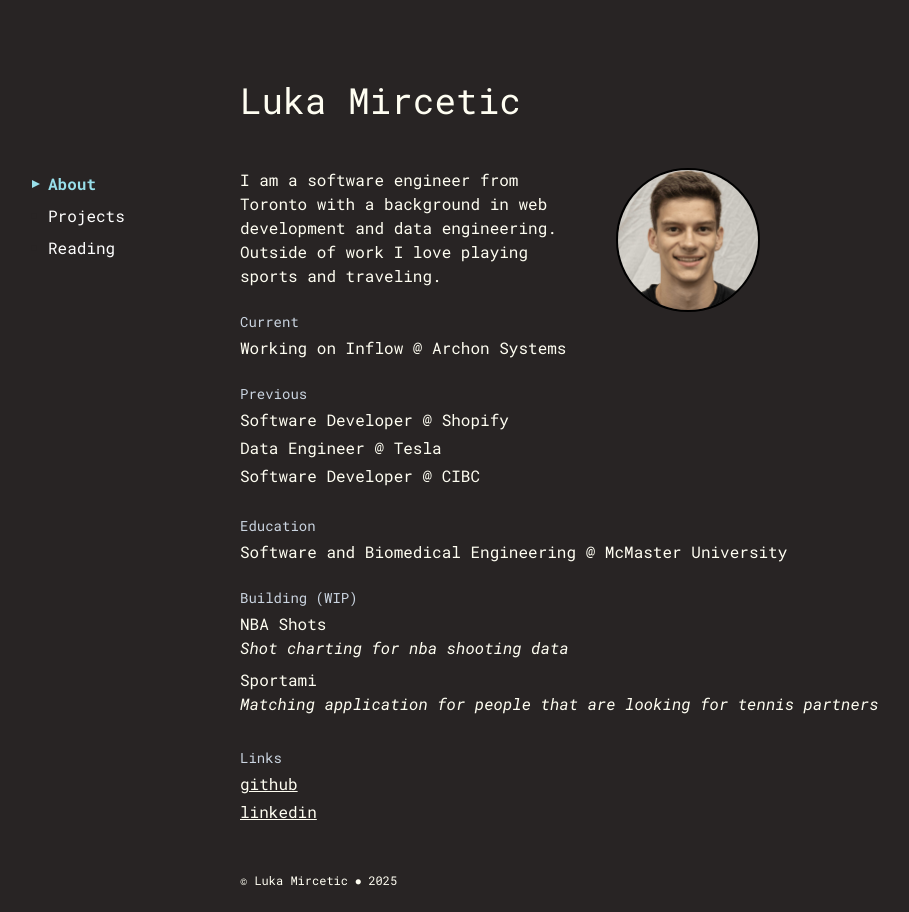
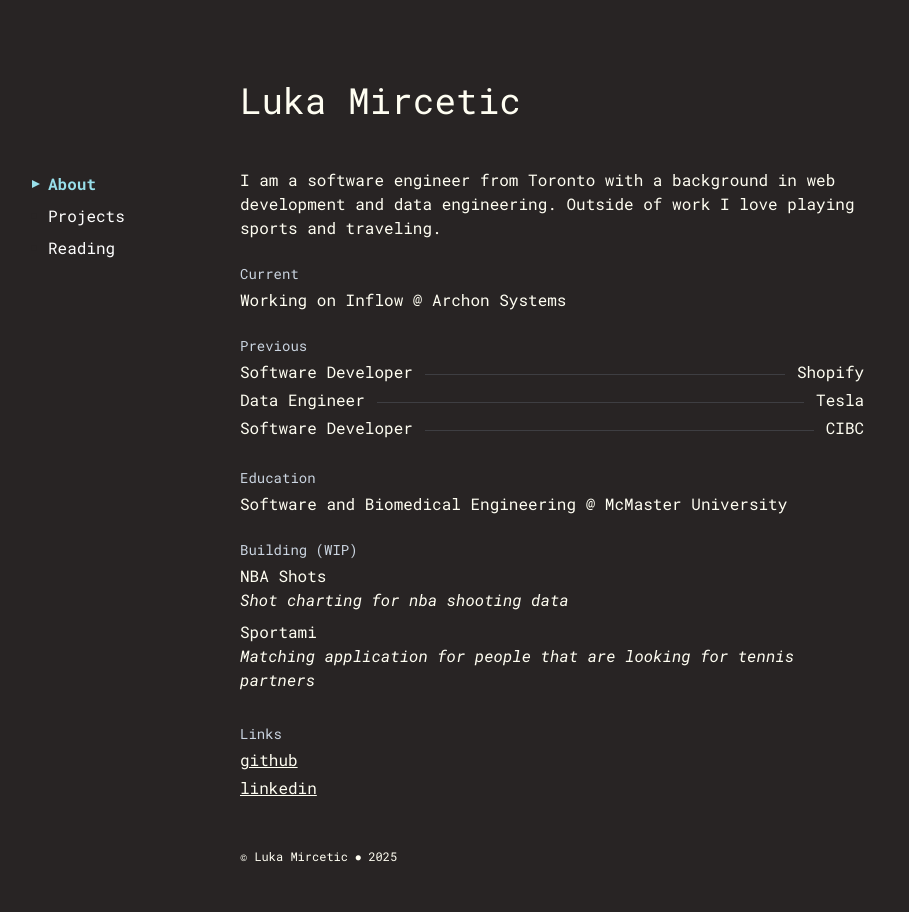
Before and after one commit to lukamircetic/lukaweb, a React (Vite) app: page / in a window 1280 px wide. Shown: the whole page, without its empty margins (160-1069 px from the left). After the commit the page ends 888 px from the top, so only its background shows below. Built offline with nearby package versions, Linux system fonts and the light colour scheme; no server answers.

Commit message:
Added experience changes

```diff
--- a/src/About.tsx
+++ b/src/About.tsx
@@ -1,34 +1,38 @@
-import ProfilePhoto from "./assets/luka2.jpg";
-
 function About() {
   return (
-    <div>
-      <div className="flex flex-col md:flex-row space-x-8">
-        <div className="basis-1/2 max-w-prose max-[925px]:mb-6">
+    <div className="flex flex-col gap-6 max-w-prose">
+      <div className="flex flex-col md:flex-row max-w-prose">
+        <div className="max-[925px]:mb-6">
           <p className="max-sm:text-sm ">
             I am a software engineer from Toronto with a background in web
             development and data engineering. Outside of work I love playing
             sports and traveling.
           </p>
         </div>
-        <div>
-          <img
-            src={ProfilePhoto}
-            className="w-36 rounded-full basis-1/3 sm:basis-1/3 border-2 border-black max-md:hidden"
-          />
-        </div>
       </div>
-      <div className="flex flex-col mb-6">
+      <div className="flex flex-col">
         <h2 className="text-slate-300 mb-1 text-sm max-sm:text-xs">Current</h2>
         <p className="max-sm:text-sm">Working on Inflow @ Archon Systems</p>
       </div>
-      <div className="flex flex-col mb-6">
+      <div className="flex flex-col">
         <h2 className="text-slate-300 mb-1 text-sm max-sm:text-xs">Previous</h2>
-        <p className="mb-1 max-sm:text-sm">Software Developer @ Shopify</p>
-        <p className="mb-1 max-sm:text-sm">Data Engineer @ Tesla</p>
-        <p className="mb-1 max-sm:text-sm">Software Developer @ CIBC</p>
+        <div className="flex flex-row">
+          <span className="mb-1 max-sm:text-sm">Software Developer</span>
+          <span className="flex-grow border-t border-slate-400 self-center mx-3 opacity-20"></span>
+          <span className="mb-1 max-sm:text-sm">Shopify</span>
+        </div>
+        <div className="flex flex-row">
+          <span className="mb-1 max-sm:text-sm">Data Engineer</span>
+          <span className="flex-grow border-t border-slate-400 self-center mx-3 opacity-20"></span>
+          <span className="mb-1 max-sm:text-sm">Tesla</span>
+        </div>
+        <div className="flex flex-row">
+          <span className="mb-1 max-sm:text-sm">Software Developer</span>
+          <span className="flex-grow border-t border-slate-400 self-center mx-3 opacity-20"></span>
+          <span className="mb-1 max-sm:text-sm">CIBC</span>
+        </div>
       </div>
-      <div className="flex flex-col mb-6">
+      <div className="flex flex-col">
         <h2 className="text-slate-300 mb-1 text-sm max-sm:text-xs">
           Education
         </h2>
@@ -36,7 +40,7 @@ function About() {
           Software and Biomedical Engineering @ McMaster University
         </p>
       </div>
-      <div className="flex flex-col mb-6">
+      <div className="flex flex-col">
         <h2 className="text-slate-300 mb-1 text-sm max-sm:text-xs">
           Building (WIP)
         </h2>
```
